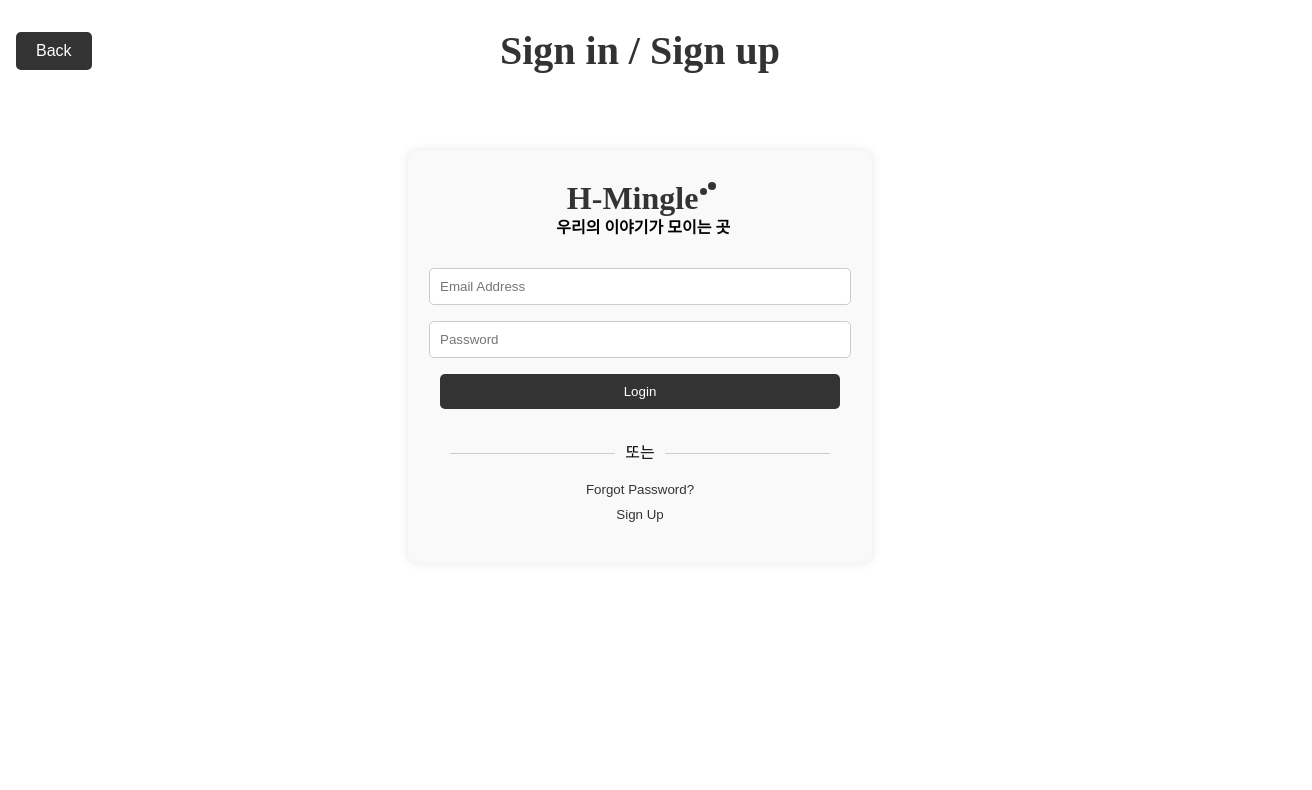
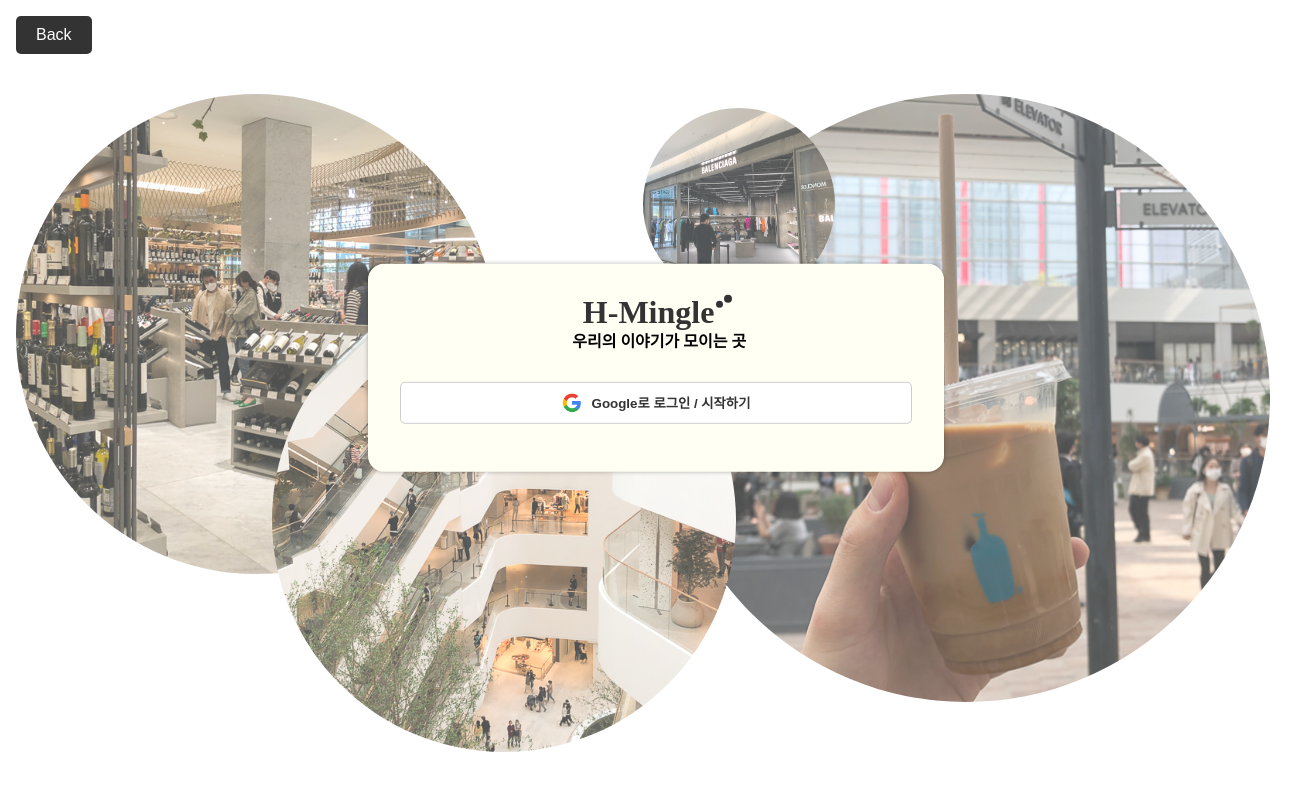
Before and after one commit to H-Mingle/Frontend, a React (Create React App) app: page /auth in a window 1280 px wide. Shown: the top 790 px of the page, 1312 px wide, since content can reach past the window. Built offline with nearby package versions, Linux system fonts and the light colour scheme; a small style sheet from the web is missing.

Commit message:
Update API Functions

```diff
--- a/src/api/auth.ts
+++ b/src/api/auth.ts
@@ -4,9 +4,11 @@ import { isAxiosError } from 'axios';
 // OAuth2.0 로그인 URL 요청
 export const getOAuth2LoginUrl = async (redirectUrl: string) => {
   try {
+    console.log('redirectUrl: ', redirectUrl);
     const response = await axios.get('/oauth2/login', {
       params: { redirectUrl },
     });
+    console.log('response: ', response);
     return response.data;
   } catch (error) {
     if (isAxiosError(error)) {
--- a/src/api/index.ts
+++ b/src/api/index.ts
@@ -2,7 +2,7 @@ import axios from 'axios';
 
 // Axios 인스턴스 생성
 const instance = axios.create({
-  baseURL: '3.34.190.110', // 기본 요청 경로
+  baseURL: 'http://localhost:8080', // 기본 요청 경로
   headers: {
     'Content-Type': 'application/json', // 기본 Content Type 설정
   },
--- a/src/pages/Auth.tsx
+++ b/src/pages/Auth.tsx
@@ -1,25 +1,69 @@
-import React from 'react';
-import styled from 'styled-components';
-import { useNavigate } from 'react-router-dom';
-
-//TODO: 구글 로그인 형태로 변경해야함
+import React, { useEffect, useState } from 'react';
+import styled, { keyframes } from 'styled-components';
+import { useNavigate, useLocation } from 'react-router-dom';
+import { fetchOAuth2LoginUrl } from '../services/AuthServices'; // OAuth2 로그인 URL 요청 함수
 
 const Auth = () => {
   const navigate = useNavigate();
+  const location = useLocation();
+
   const BackButton = styled(BackButtonContainer)``;
-  const WhiteButton = styled(WhiteBox)``;
+
+  const [isLoggedIn, setIsLoggedIn] = useState(false);
 
   const handleBack = () => {
     navigate(-1);
   };
 
+  const handleGoogleLogin = async () => {
+    try {
+      await fetchOAuth2LoginUrl(`http://localhost:8080${location.pathname}`);
+    } catch (error) {
+      console.error('Error fetching OAuth2 login URL:', error);
+    }
+  };
+
+  useEffect(() => {
+    if (isLoggedIn) {
+      navigate(-1);
+    }
+  }, [isLoggedIn, navigate]);
+
+  const [activeImage, setActiveImage] = useState(0); // 현재 활성화된 이미지의 인덱스
+  const images = [
+    '/images/carousel/1.png',
+    '/images/carousel/2.png',
+    '/images/carousel/3.png',
+    '/images/carousel/4.png',
+    '/images/carousel/5.png',
+    '/images/carousel/6.png',
+    '/images/carousel/7.png',
+    '/images/carousel/8.png',
+    '/images/carousel/9.png',
+  ];
+
+  useEffect(() => {
+    const interval = setInterval(() => {
+      setActiveImage(
+        (prevActiveImage) => (prevActiveImage + 1) % images.length
+      );
+    }, 3000);
+
+    return () => clearInterval(interval);
+  }, [images.length]);
+
   return (
     <AuthPageContainer>
       <NavigationBar>
         <BackButton onClick={handleBack}>Back</BackButton>
-        <Title>Sign in / Sign up</Title>
-        <WhiteButton>Hi :)</WhiteButton>
       </NavigationBar>
+      <BodyContainer>
+        <ImageBackground>
+          <CircleImage src="/images/carousel/1.png" alt="Background" />
+          <CircleImage src="/images/carousel/2.png" alt="Background" />
+          <CircleImage src="/images/carousel/3.png" alt="Background" />
+          <CircleImage src="/images/carousel/4.png" alt="Background" />
+        </ImageBackground>
         <AuthContainer>
           <LogoWrapper>
             <LogoIconWrapper>
@@ -28,23 +72,22 @@ const Auth = () => {
             </LogoIconWrapper>
             <SubLogo>우리의 이야기가 모이는 곳</SubLogo>
           </LogoWrapper>
-        <Input type="email" placeholder="Email Address" />
-        <Input type="password" placeholder="Password" />
-        <Button>Login</Button>
-        <DividerWrapper>
-          <Divider />
-          또는
-          <Divider />
-        </DividerWrapper>
-        <LinkButton>Forgot Password?</LinkButton>
-        <LinkButton>Sign Up</LinkButton>
+          <GoogleLoginButton onClick={handleGoogleLogin}>
+            <GoogleLogo src="/images/icons/googleLogo.png" />
+            Google로 로그인 / 시작하기
+          </GoogleLoginButton>
         </AuthContainer>
+      </BodyContainer>
     </AuthPageContainer>
   );
 };
 
 const AuthPageContainer = styled.div`
-  margin: 2rem 1rem;
+  margin: 0 auto;
+  padding: 1rem;
+  width: 100%;
+  height: 90vh;
+  overflow: hidden;
 `;
 
 const NavigationBar = styled.div`
@@ -54,21 +97,14 @@ const NavigationBar = styled.div`
   margin-bottom: 40px;
 `;
 
-const Title = styled.h1`
-  font-size: 2.5rem;
-  font-weight: bold;
-  color: #333;
-  position: absolute;
-  left: 50%;
-  transform: translateX(-50%);
-`;
-
-const WhiteBox = styled.div`
-  padding: 10px 20px;
-  background-color: white;
-  color: white;
-  border: none;
-`;
+// const Title = styled.h1`
+//   font-size: 2.5rem;
+//   font-weight: bold;
+//   color: #333;
+//   position: absolute;
+//   left: 50%;
+//   transform: translateX(-50%);
+// `;
 
 const BackButtonContainer = styled.button`
   padding: 10px 20px;
@@ -86,17 +122,95 @@ const BackButtonContainer = styled.button`
   }
 `;
 
+const fadeInOut = keyframes`
+  0%, 100% { opacity: 0; }
+  25%, 75% { opacity: 1; }
+`;
+
+const BodyContainer = styled.div`
+  position: relative;
+  display: flex;
+  align-items: center;
+  justify-content: center;
+  width: 100%;
+  height: 100%;
+`;
+
+const ImageBackground = styled.div`
+  position: absolute;
+  width: 100%;
+  height: 100%;
+  z-index: -1;
+  opacity: 0.7;
+`;
+
 const AuthContainer = styled.div`
   width: 100%;
-  max-width: 400px;
-  margin: 5rem auto;
+  max-width: 32rem;
   padding: 2rem;
-  background-color: #f9f9f9;
-  box-shadow: 0 0 10px rgba(0, 0, 0, 0.1);
-  border-radius: 10px;
+  background: #fffff4;
+  border-radius: 1rem;
+  box-shadow: 0 0 4px rgba(0, 0, 0, 0.3);
+  border-width: 1px;
   display: flex;
   flex-direction: column;
   align-items: center;
+  justify-content: center;
+  position: absolute;
+  top: 38%;
+  left: 50%;
+  transform: translate(-50%, -50%); // 정확한 중앙 위치로 조정
+  z-index: 10;
+`;
+
+const CircleImage = styled.img`
+  width: 60vh;
+  height: 60vh;
+  max-width: 100%;
+  max-height: 100%;
+  object-fit: cover;
+  border-radius: 50%;
+  position: absolute;
+  animation-duration: 3s;
+  animation-timing-function: ease-in-out;
+  animation-iteration-count: infinite;
+  animation-fill-mode: both;
+
+  &:nth-child(1) {
+    animation-name: ${fadeInOut};
+    top: 0%;
+    left: 0%;
+    animation-duration: 6.8s;
+    animation-delay: 1.2s;
+  }
+  &:nth-child(2) {
+    animation-name: ${fadeInOut};
+    top: 0%;
+    right: 2%;
+    width: 76vh;
+    height: 76vh;
+    animation-duration: 7s;
+    animation-delay: 1.6s;
+  }
+  &:nth-child(3) {
+    animation-name: ${fadeInOut};
+    top: 2%;
+    right: 36%;
+    width: 24vh;
+    height: 24vh;
+    animation-duration: 6.4s;
+    animation-delay: 1.8s;
+  }
+  &:nth-child(4) {
+    animation-name: ${fadeInOut};
+    top: 27%;
+    left: 20%;
+    width: 58vh;
+    height: 58vh;
+    animation-duration: 8s;
+    animation-delay: 1.4s;
+  }
+  object-fit: cover;
 `;
 
 const LogoWrapper = styled.div`
@@ -148,53 +262,31 @@ const SubLogo = styled.div`
   margin-bottom: 2rem;
 `;
 
-const Input = styled.input`
+const GoogleLoginButton = styled.button`
   width: 100%;
   padding: 10px;
-  margin-bottom: 1rem;
+  background-color: white;
+  color: #333;
   border: 1px solid #ccc;
   border-radius: 5px;
-`;
-
-const Button = styled.button`
-  width: 100%;
-  padding: 10px;
-  background-color: #333;
-  color: white;
-  border: none;
-  border-radius: 5px;
   cursor: pointer;
+  display: flex;
+  align-items: center;
+  justify-content: center;
   margin-bottom: 1rem;
+  font-weight: bold;
+  position: relative;
+  z-index: 2; // 버튼을 가장 상위 레이어로
 
   &:hover {
-    background-color: black;
+    background-color: #f8f8f8;
   }
 `;
 
-const DividerWrapper = styled.div`
-  display: flex;
-  align-items: center;
-  width: 100%;
-  margin: 20px 0;
-`;
-
-const Divider = styled.hr`
-  flex: 1;
-  border: none;
-  border-top: 1px solid #ccc;
-  margin: 0 10px;
-`;
-
-const LinkButton = styled.button`
-  background: none;
-  border: none;
-  color: #333;
-  cursor: pointer;
-  margin-bottom: 0.5rem;
-
-  &:hover {
-    text-decoration: underline;
-  }
+const GoogleLogo = styled.img`
+  width: 20px;
+  height: 20px;
+  margin-right: 10px;
 `;
 
 export default Auth;
--- a/src/services/AuthServices.ts
+++ b/src/services/AuthServices.ts
@@ -9,8 +9,7 @@ import { TokenStorage } from '../utils/TokenStorage';
 // OAuth2.0 로그인 URL 가져오기
 export const fetchOAuth2LoginUrl = async (redirectUrl: string) => {
   const response = await getOAuth2LoginUrl(redirectUrl);
-  // OAuth2 로그인 페이지로 리디렉션 등의 추가적인 처리...
-  return response.oauthLink;
+  window.location.href = response.oauthLink; // 구글 로그인 페이지로 리디렉션
 };
 
 // OAuth2.0 로그인
@@ -21,27 +20,29 @@ export const performOAuth2Login = async (
   const response = await loginOAuth2(redirectUrl, authorizationCode);
   TokenStorage.setAccessToken(response.data.accessToken);
   TokenStorage.setRefreshToken(response.data.refreshToken);
-  // 추가적인 로그인 후 처리...
+  // 로그인 후 필요한 추가 처리 (예: 페이지 리디렉션 등)
 };
 
 // OAuth2.0 로그아웃
 export const performOAuth2Logout = async () => {
   const accessToken = TokenStorage.getAccessToken();
   if (!accessToken) {
+    console.error('No access token found');
     return;
   }
   await logoutOAuth2(accessToken);
   TokenStorage.clearToken();
-  // 로그아웃 후의 추가적인 처리...
+  // 로그아웃 후 필요한 추가 처리 (예: 홈페이지로 리디렉션)
 };
 
 // OAuth2.0 Access Token 재발급
 export const refreshAccessToken = async () => {
   const refreshToken = TokenStorage.getRefreshToken();
   if (!refreshToken) {
+    console.error('No refresh token found');
     return;
   }
   const response = await refreshOAuth2Token(refreshToken);
   TokenStorage.setAccessToken(response.data.accessToken);
-  // 재발급 후 추가적인 처리...
+  // 토큰 재발급 후 필요한 추가 처리
 };
```
Also changed, not shown: public/images/icons/googleLogo.png (added). Lines whose indentation alone changed are shown as unchanged.
